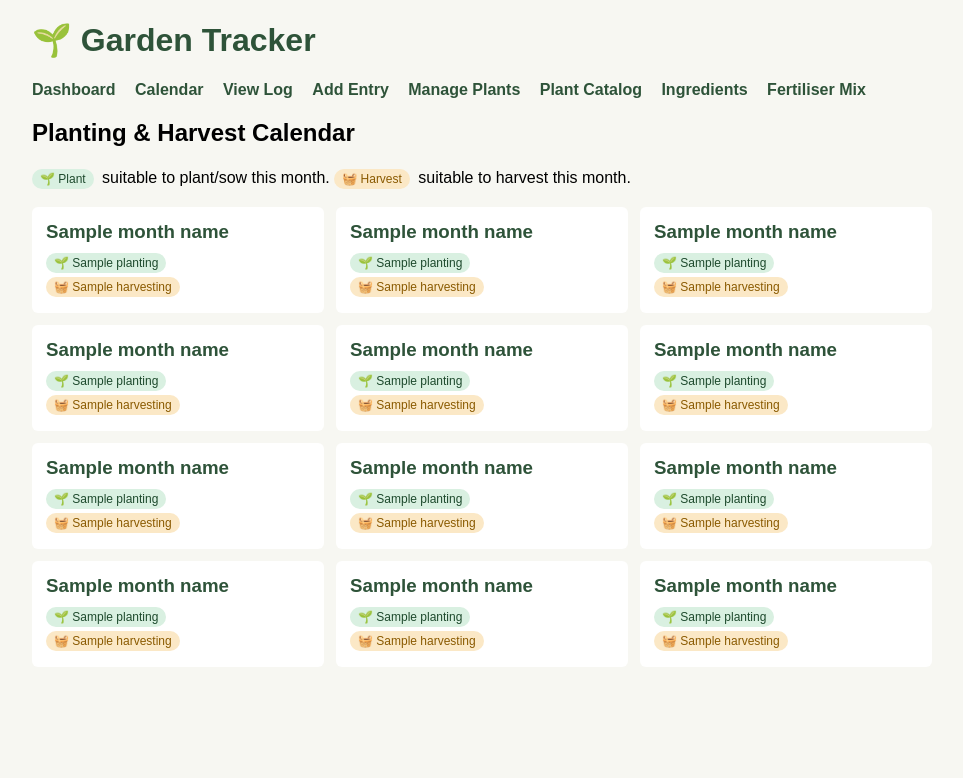
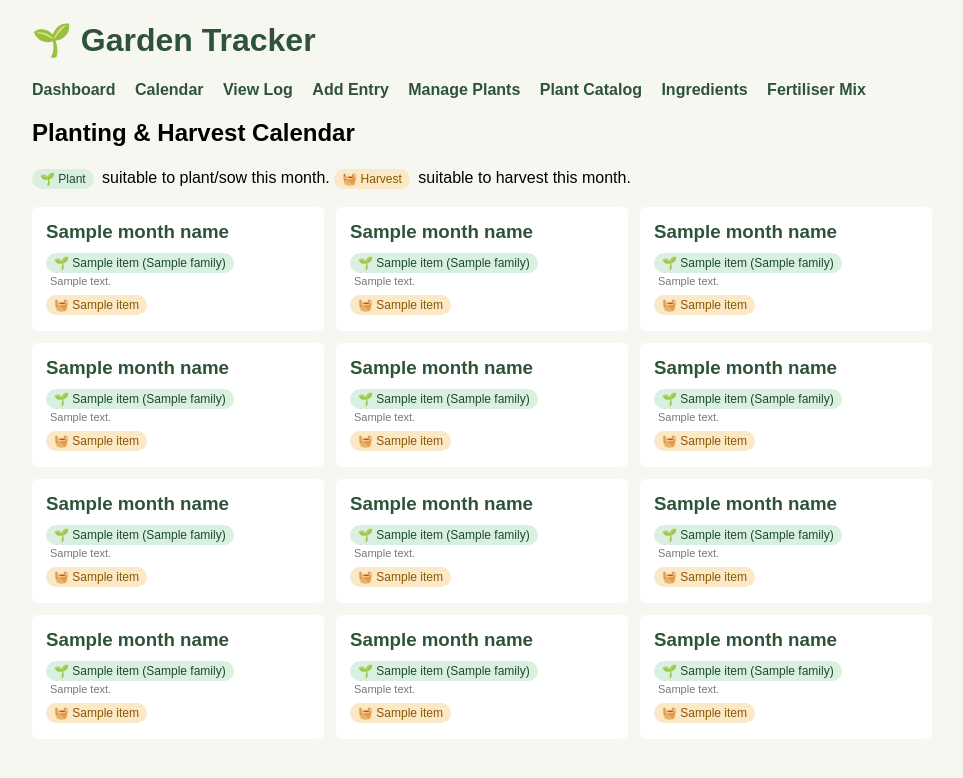
Before and after one commit to WarlockAUS/garden-tracker, a Flask app: template templates/calendar.html in a window 1280 px wide. Shown: the top 778 px of the page, without its empty margins (158-1121 px from the left). Run offline with Flask 3, Linux system fonts and the light colour scheme; the template is opened without the code that fills it: most values are stand-ins (such as "Sample title", 1, 10 or a date in 2020); parts of the project's set-up code (start-up, migrations or seed data) failed here and were passed over.

Commit message:
Enhance calendar.html to display item details
Refactor planting and harvesting display to use item properties.

```diff
--- a/templates/calendar.html
+++ b/templates/calendar.html
@@ -8,13 +8,16 @@
     <div class="cal-month {% if m == current_month %}current{% endif %}">
         <h3>{{ month_names[m-1] }}{% if m == current_month %} (now){% endif %}</h3>
         {% if data[m].planting %}
-            {% for name in data[m].planting %}
-            <span class="tag tag-plant">🌱 {{ name }}</span>
+            {% for item in data[m].planting %}
+            <div>
+                <span class="tag tag-plant">🌱 {{ item.name }}{% if item.family %} ({{ item.family }}){% endif %}</span>
+                {% if item.note %}<div style="font-size:11px; color:#777; margin:0 0 6px 4px;">{{ item.note }}</div>{% endif %}
+            </div>
             {% endfor %}
         {% endif %}
         {% if data[m].harvesting %}
-            {% for name in data[m].harvesting %}
-            <span class="tag tag-harvest">🧺 {{ name }}</span>
+            {% for item in data[m].harvesting %}
+            <span class="tag tag-harvest">🧺 {{ item.name }}</span>
             {% endfor %}
         {% endif %}
         {% if not data[m].planting and not data[m].harvesting %}
```
